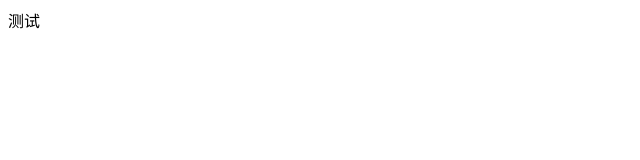
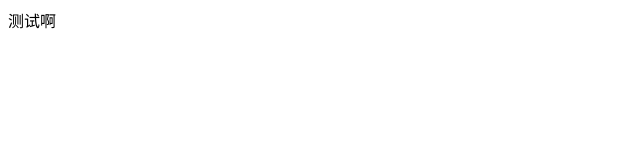
Before and after one commit to min1605760429/min1605760429.github.io, a plain HTML site: page index.html in a window 1280 px wide. Shown: the full height of the page, 0-640 px from the left. Drawn offline with Linux system fonts and the light colour scheme.

Commit message:
Update index.html

```diff
--- a/index.html
+++ b/index.html
@@ -7,6 +7,6 @@
   <title>Document</title>
 </head>
 <body>
-  测试
+  <div>测试啊</div>
 </body>
 </html>
```
